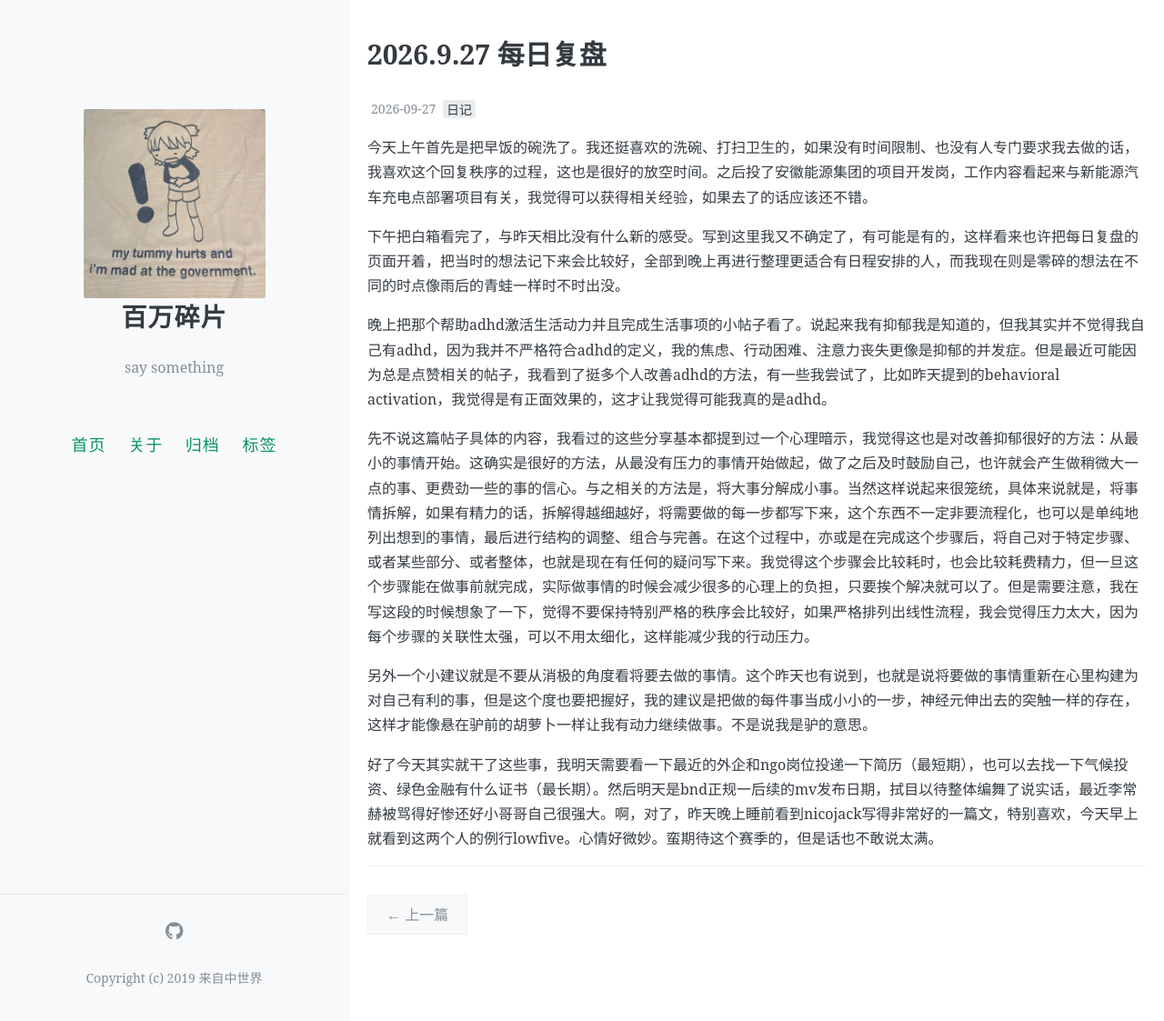
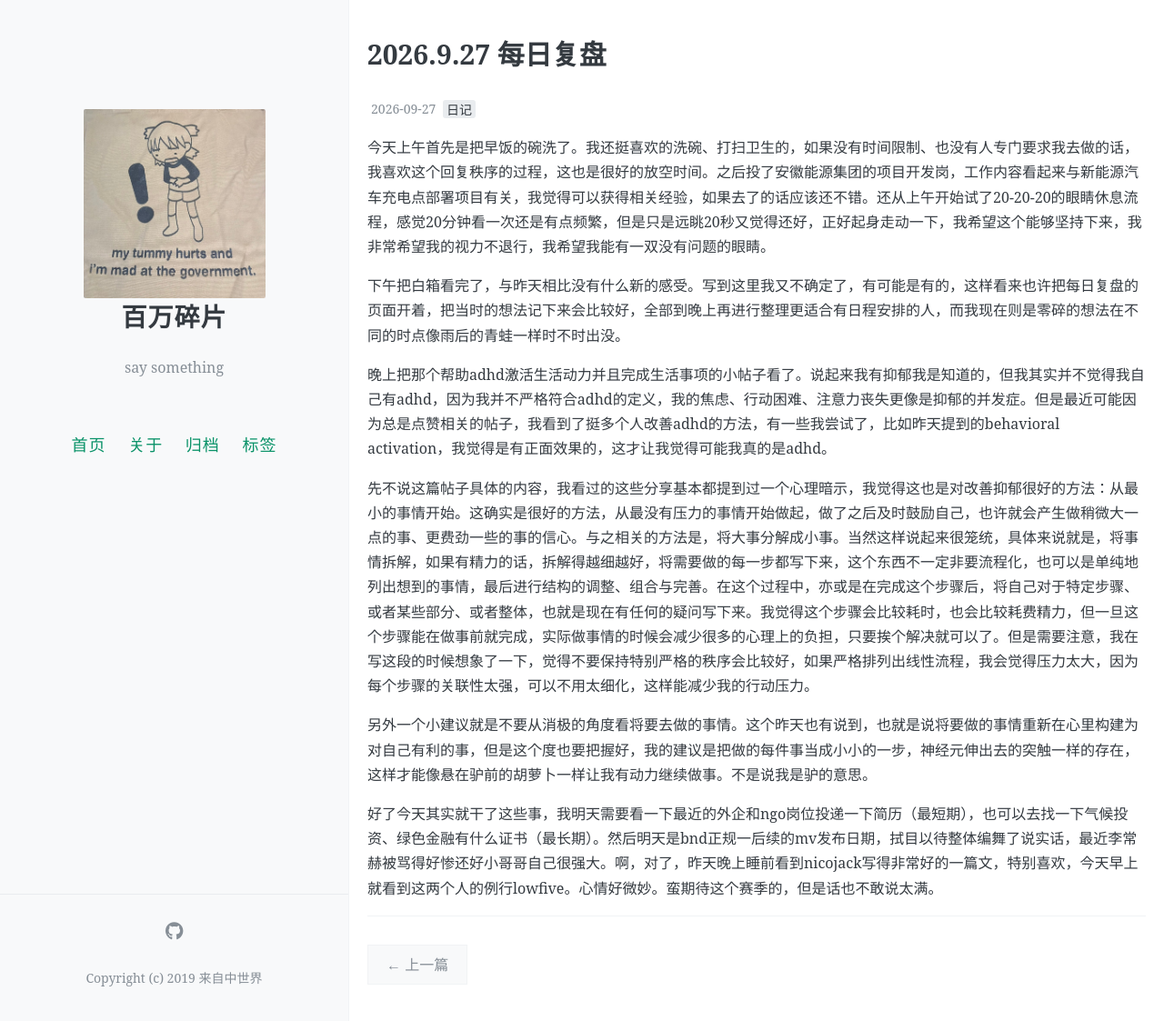
Before and after one commit to violentsilence707/with0utgravity, a Jekyll site: the page built from _posts/2026-09-27-daily review.md, in a window 1280 px wide and 1123 px high. Shown: the whole window at 91% size. Built offline with Jekyll 4.4.1, drawn with Linux system fonts in a browser that asks for light colours; comment, search, counter and statistics services are not loaded.

Commit message:
Update 2026-09-27-daily review.md

```diff
--- a/_posts/2026-09-27-daily review.md
+++ b/_posts/2026-09-27-daily review.md
@@ -7,7 +7,7 @@ tags: [日记]
 comments: true
 ---
 
-今天上午首先是把早饭的碗洗了。我还挺喜欢的洗碗、打扫卫生的，如果没有时间限制、也没有人专门要求我去做的话，我喜欢这个回复秩序的过程，这也是很好的放空时间。之后投了安徽能源集团的项目开发岗，工作内容看起来与新能源汽车充电点部署项目有关，我觉得可以获得相关经验，如果去了的话应该还不错。
+今天上午首先是把早饭的碗洗了。我还挺喜欢的洗碗、打扫卫生的，如果没有时间限制、也没有人专门要求我去做的话，我喜欢这个回复秩序的过程，这也是很好的放空时间。之后投了安徽能源集团的项目开发岗，工作内容看起来与新能源汽车充电点部署项目有关，我觉得可以获得相关经验，如果去了的话应该还不错。还从上午开始试了20-20-20的眼睛休息流程，感觉20分钟看一次还是有点频繁，但是只是远眺20秒又觉得还好，正好起身走动一下，我希望这个能够坚持下来，我非常希望我的视力不退行，我希望我能有一双没有问题的眼睛。
 
 下午把白箱看完了，与昨天相比没有什么新的感受。写到这里我又不确定了，有可能是有的，这样看来也许把每日复盘的页面开着，把当时的想法记下来会比较好，全部到晚上再进行整理更适合有日程安排的人，而我现在则是零碎的想法在不同的时点像雨后的青蛙一样时不时出没。
 
```
